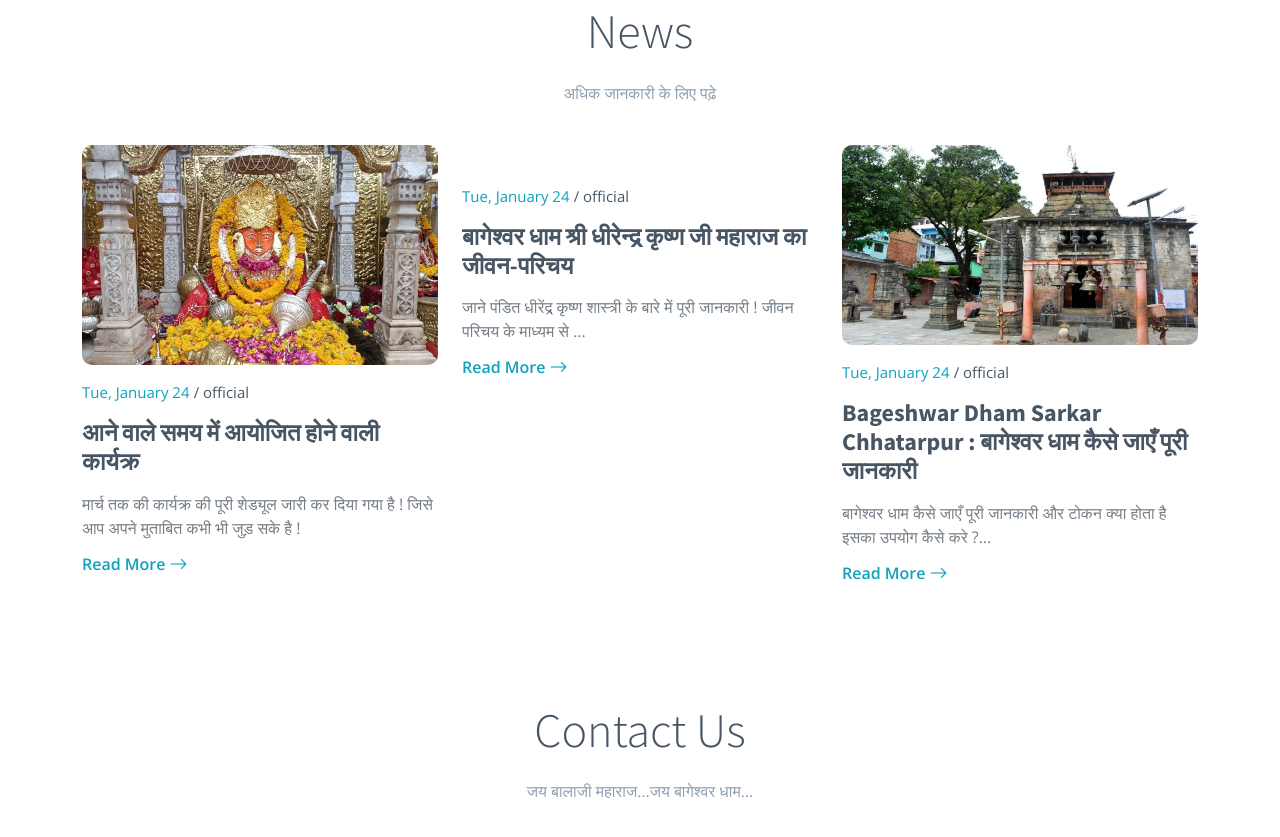
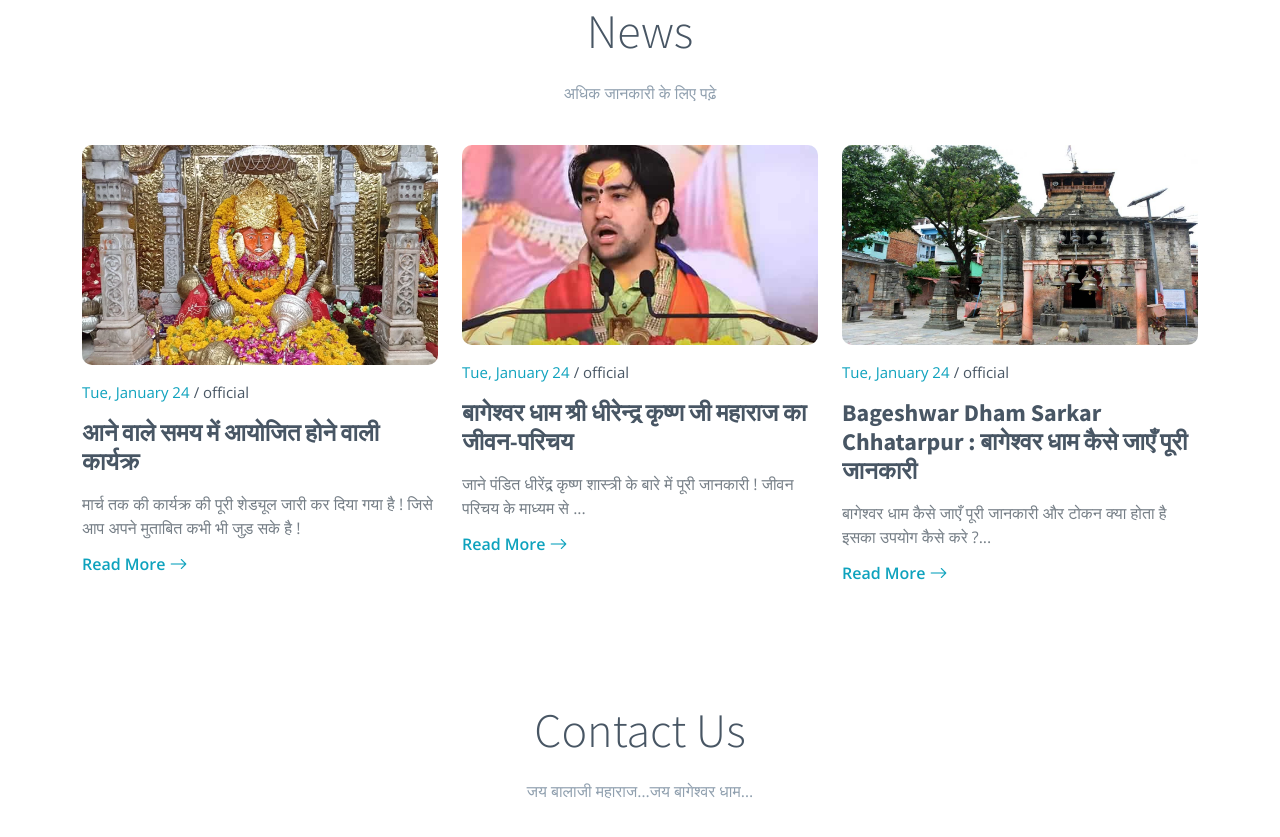
Before and after one commit to shubham-king/bageshwar-dham, a plain HTML site: page index.html in a window 1280 px wide. Shown: the part 4705-5542 px from the top of the page. Drawn offline with nearby package versions, Linux system fonts and the light colour scheme.

Commit message:
Update index.html

```diff
--- a/index.html
+++ b/index.html
@@ -561,7 +561,7 @@
 
           <div class="col-lg-4" data-aos="fade-up" data-aos-delay="400">
             <div class="post-box">
-              <div class="post-img"><img src="assets/img/protfolio/branding-2.jpg" class="img-fluid" alt=""></div>
+              <div class="post-img"><img src="assets/img/portfolio/branding-1.jpg" class="img-fluid" alt=""></div>
               <div class="meta">
                 <span class="post-date">Tue, January 24</span>
                 <span class="post-author"> / official</span>
```
